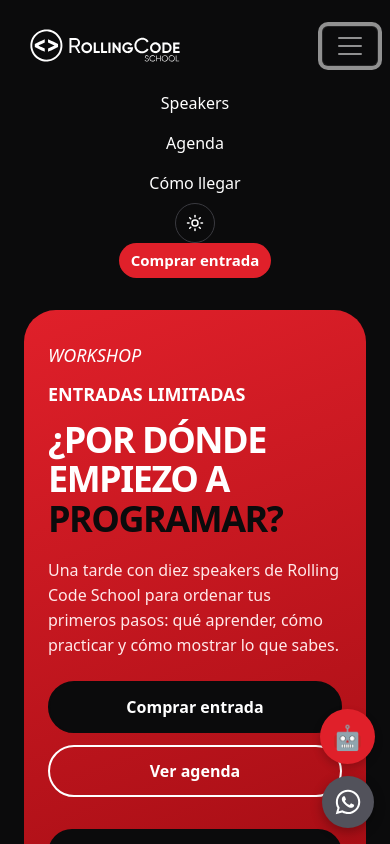
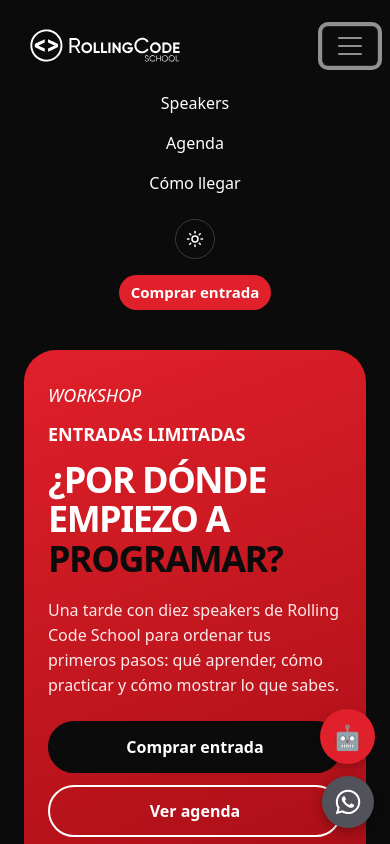
Before and after one commit to IgnacioRuizCode/intervencion-RC, a React (Vite) app: page / in a window 390 px wide. Both pictures are taken after a click on the button "Abrir menú". Shown: the top 844 px of the page. Built offline with nearby package versions, Linux system fonts and the light colour scheme.

Commit message:
fix: navbar buttons with bootstrap

```diff
--- a/src/components/navbar/navbar.tsx
+++ b/src/components/navbar/navbar.tsx
@@ -38,10 +38,10 @@
             <li className="nav-item">
               <a className="nav-link" href="#location" onClick={closeMenu}>Cómo llegar</a>
             </li>
-            <li className="nav-item ms-lg-2 d-flex justify-content-center">
+            <li className="nav-item ms-lg-2 my-3 my-lg-0 d-flex justify-content-center">
               <ThemeToggle />
             </li>
-            <li className="nav-item ms-lg-3">
+            <li className="nav-item ms-lg-3 mb-2 mb-lg-0">
               <a className="btn boton-comprar" href="#checkout" onClick={closeMenu}>Comprar entrada</a>
             </li>
           </ul>
--- a/src/components/themeToggle/ThemeToggle.tsx
+++ b/src/components/themeToggle/ThemeToggle.tsx
@@ -17,7 +17,7 @@
       localStorage.setItem(STORAGE_KEY, theme)
     } catch {
       /* storage bloqueado: el tema igual funciona en la sesión */
-}
+    }
   }, [theme])
 
   const isLight = theme === 'light'
```
